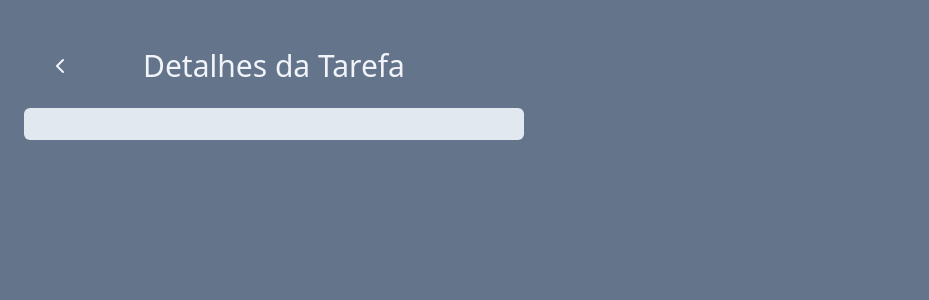
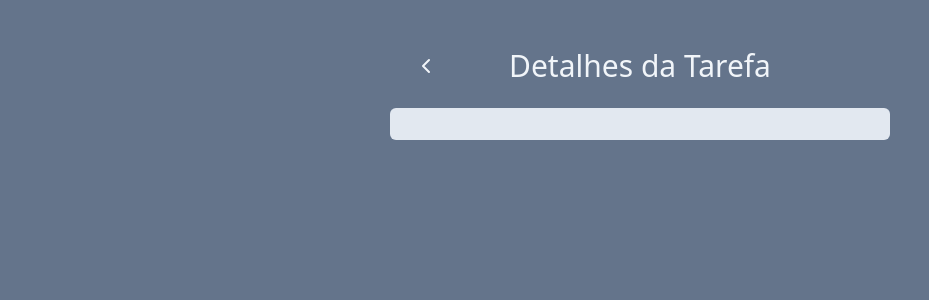
Before and after one commit to JPTirso/Gerenciador_de_Tarefas, a React (Vite) app: page /task in a window 1280 px wide. Shown: the top 300 px of the page, without its empty margins (0-929 px from the left). Built offline with nearby package versions, Linux system fonts and the light colour scheme.

Commit message:
Corrigindo pequenos erros

```diff
--- a/src/App.jsx
+++ b/src/App.jsx
@@ -1,7 +1,7 @@
 import Tasks from "./components/Tasks";
 import AddTask from "./components/AddTask";
-import { useState } from "react";
-import { useRef, useEffect } from "react";
+import { useState, useRef, useEffect } from "react";
+
 
 function App() {
   let contador = useRef(JSON.parse(localStorage.getItem("id_contador")) || (0));
--- a/src/pages/TaskPage.jsx
+++ b/src/pages/TaskPage.jsx
@@ -8,7 +8,7 @@
         const title = SearchParams.get("title")
         const description = SearchParams.get("description")
     return <div className="h-screen w-screen bg-slate-500 p-6">
-        <div className="w-[500px] space-y-4">
+        <div className="w-[500px] mx-auto space-y-4">
                 <div className="flex justify-center relative m-6">
                     <button onClick={() => navigate(-1)} className="absolute left-0 top-0 bottom-0 text-slate-100">
                         <ChevronLeftIcon />
```
